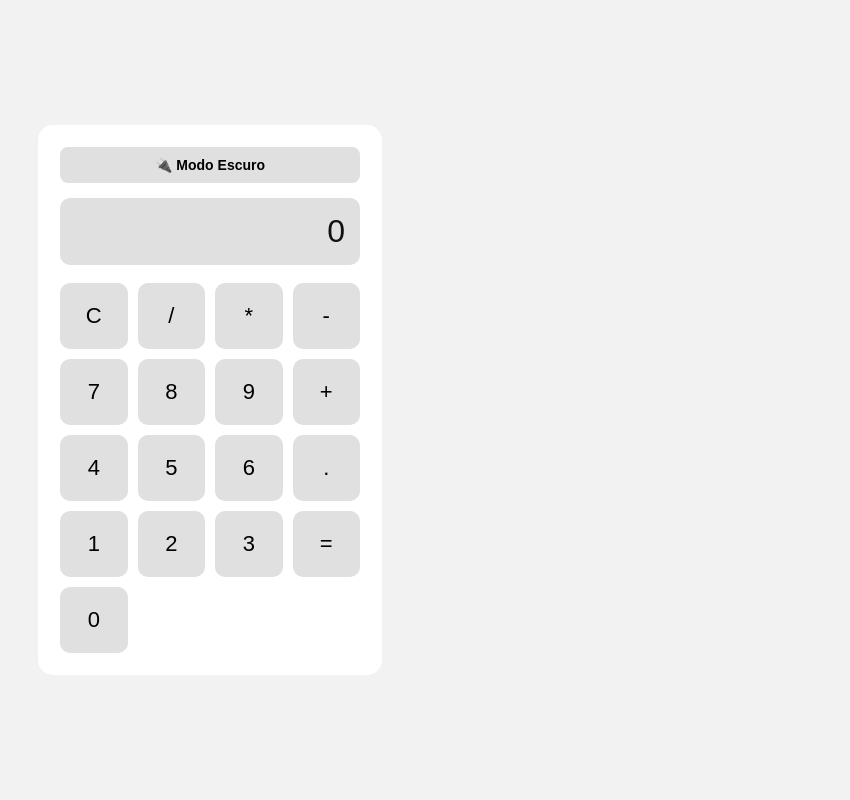
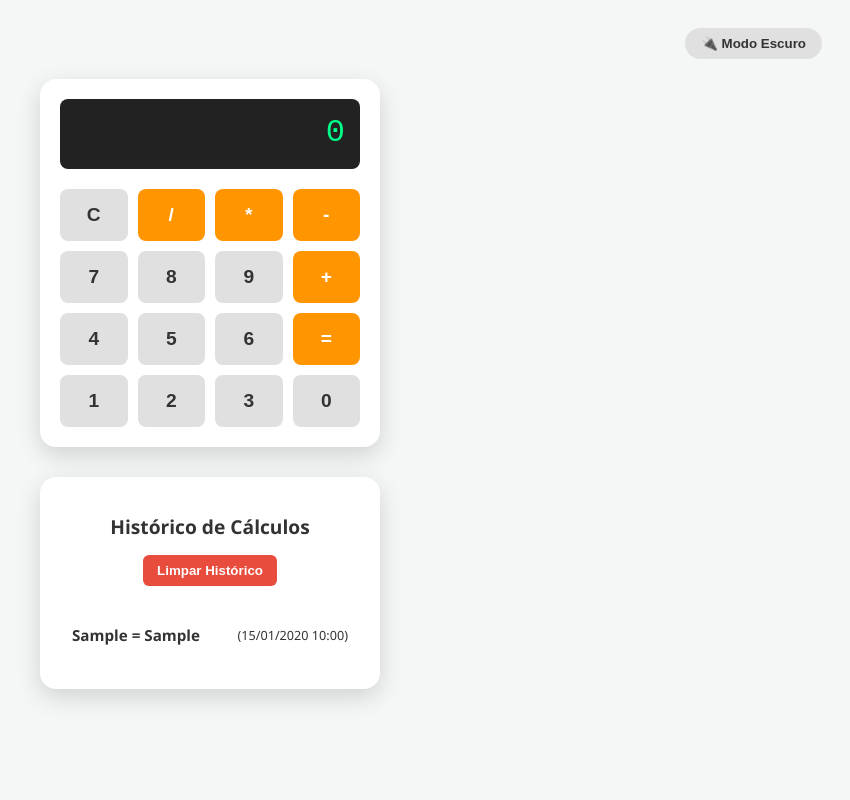
Before and after one commit to Jorge-Miguel007/calculadora-django, a Django app: page / in a window 1280 px wide. Shown: the whole page, without its empty margins (430-1280 px from the left). Run offline with Django 5.2, Linux system fonts and the light colour scheme; tables that the repository leaves empty hold one stand-in row (values such as "Sample post").

Commit message:
atualizaçao do banco de dados e html

```diff
--- a/calculadora/static/calculadora/css/style.css
+++ b/calculadora/static/calculadora/css/style.css
@@ -1,98 +1,161 @@
-/* Variáveis do Tema Claro (Padrão) */
 :root {
-    --bg-body: #f2f2f2;
-    --bg-calculadora: #ffffff;
-    --bg-display: #e0e0e0;
-    --color-display: #111111;
-    --bg-btn: #e0e0e0;
-    --color-btn: #000000;
-    --bg-btn-hover: #d0d0d0;
+    --bg-color: #f4f7f6;
+    --card-bg: #ffffff;
+    --text-color: #333333;
+    --display-bg: #222222;
+    --display-text: #00ff88;
+    --btn-bg: #e0e0e0;
+    --btn-hover: #d0d0d0;
+    --btn-op-bg: #ff9500;
+    --btn-op-text: #ffffff;
+    --btn-danger: #e74c3c;
+    --btn-danger-hover: #c0392b;
+    --border-color: #dddddd;
 }
 
-/* Variáveis do Tema Escuro */
 body.dark-theme {
-    --bg-body: #1a1a1a;
-    --bg-calculadora: #222222;
-    --bg-display: #111111;
-    --color-display: #ffffff;
-    --bg-btn: #333333;
-    --color-btn: #ffffff;
-    --bg-btn-hover: #444444;
+    --bg-color: #121212;
+    --card-bg: #1e1e1e;
+    --text-color: #e0e0e0;
+    --display-bg: #000000;
+    --display-text: #00ff88;
+    --btn-bg: #2c2c2c;
+    --btn-hover: #3d3d3d;
+    --border-color: #333333;
 }
 
 body {
-    font-family: Arial, sans-serif;
-    background-color: var(--bg-body);
-
+    font-family: 'Segoe UI', Tahoma, Geneva, Verdana, sans-serif;
+    background-color: var(--bg-color);
+    color: var(--text-color);
     display: flex;
-    justify-content: center;
+    flex-direction: column;
     align-items: center;
-
-    min-height: 100vh;
-    margin: 0;
-    transition: background-color 0.3s ease;
+    padding: 20px;
+    transition: background-color 0.3s, color 0.3s;
 }
 
-.calculadora {
-    width: 300px;
-    background-color: var(--bg-calculadora);
-    padding: 22px;
-    border-radius: 15px;
-    transition: background-color 0.3s ease;
+/* Botão de Alternar Tema */
+#toggle-theme {
+    align-self: flex-end;
+    padding: 8px 16px;
+    border: none;
+    border-radius: 20px;
+    background-color: var(--btn-bg);
+    color: var(--text-color);
+    cursor: pointer;
+    font-weight: bold;
+    margin-bottom: 20px;
+    transition: 0.2s;
 }
 
-/* Botão de Alternar Tema (Sol / Lua) */
-.btn-tema {
-    width: 100%;
-    padding: 10px;
-    margin-bottom: 15px;
-    font-size: 14px;
-    font-weight: bold;
-    border: none;
-    border-radius: 8px;
-    cursor: pointer;
-    background-color: var(--bg-btn);
-    color: var(--color-btn);
-    transition: background-color 0.3s ease, color 0.3s ease;
+#toggle-theme:hover {
+    background-color: var(--btn-hover);
 }
 
-.btn-tema:hover {
-    background-color: var(--bg-btn-hover);
+/* Container da Calculadora */
+.calculadora {
+    background-color: var(--card-bg);
+    padding: 20px;
+    border-radius: 16px;
+    box-shadow: 0 8px 24px rgba(0, 0, 0, 0.15);
+    width: 300px;
+    margin-bottom: 30px;
 }
 
-.display {
-    background-color: var(--bg-display);
-    color: var(--color-display);
-
-    font-size: 32px;
+#display {
+    background-color: var(--display-bg);
+    color: var(--display-text);
+    font-size: 2rem;
+    font-family: 'Courier New', Courier, monospace;
     text-align: right;
-
     padding: 15px;
-    margin-bottom: 18px;
-
-    border-radius: 10px;
-    transition: background-color 0.3s ease, color 0.3s ease;
+    border-radius: 8px;
+    margin-bottom: 20px;
+    min-height: 40px;
+    word-wrap: break-word;
 }
 
 .botoes {
     display: grid;
-    grid-template-columns: repeat(4, 2fr);
+    grid-template-columns: repeat(4, 1fr);
     gap: 10px;
 }
 
-button {
-    font-size: 22px;
-    padding: 20px;
-
+.numero {
+    padding: 15px;
+    font-size: 1.2rem;
     border: none;
-    border-radius: 10px;
-
+    border-radius: 8px;
+    background-color: var(--btn-bg);
+    color: var(--text-color);
     cursor: pointer;
-    background-color: var(--bg-btn);
-    color: var(--color-btn);
-    transition: background-color 0.3s ease, color 0.3s ease;
+    font-weight: bold;
+    transition: 0.1s;
 }
 
-button:hover {
-    background-color: var(--bg-btn-hover);
+.numero:hover {
+    background-color: var(--btn-hover);
 }
+
+/* Destaque para operadores */
+.numero:nth-child(2),
+.numero:nth-child(3),
+.numero:nth-child(4),
+.numero:nth-child(8),
+.numero:nth-child(12) {
+    background-color: var(--btn-op-bg);
+    color: var(--btn-op-text);
+}
+
+/* Painel do Histórico */
+.historico-container {
+    background-color: var(--card-bg);
+    padding: 20px;
+    border-radius: 16px;
+    box-shadow: 0 8px 24px rgba(0, 0, 0, 0.15);
+    width: 300px;
+    text-align: center;
+}
+
+.historico-container h2 {
+    font-size: 1.2rem;
+    margin-bottom: 15px;
+}
+
+#btn-limpar-historico {
+    background-color: var(--btn-danger);
+    color: white;
+    border: none;
+    padding: 8px 14px;
+    border-radius: 6px;
+    cursor: pointer;
+    font-weight: bold;
+    margin-bottom: 15px;
+    transition: 0.2s;
+}
+
+#btn-limpar-historico:hover {
+    background-color: var(--btn-danger-hover);
+}
+
+.historico-lista {
+    list-style: none;
+    padding: 0;
+    max-height: 200px;
+    overflow-y: auto;
+    text-align: left;
+}
+
+.historico-lista li {
+    padding: 8px 12px;
+    border-bottom: 1px solid var(--border-color);
+    display: flex;
+    justify-content: space-between;
+    align-items: center;
+    font-size: 0.95rem;
+}
+
+.historico-lista li:last-child {
+    border-bottom: none;
+}
--- a/calculadora/static/calculadora/js/script.js
+++ b/calculadora/static/calculadora/js/script.js
@@ -2,6 +2,27 @@ document.addEventListener("DOMContentLoaded", function() {
     const botoes = document.querySelectorAll(".numero");
     const display = document.getElementById("display");
     const btnTema = document.getElementById("toggle-theme");
+
+    const btnLimpar = document.getElementById("btn-limpar-historico");
+
+if (btnLimpar) {
+    btnLimpar.addEventListener("click", function() {
+        fetch('/limpar-historico/', {
+            method: 'POST',
+            headers: {
+                'Content-Type': 'application/json',
+            }
+        })
+        .then(response => response.json())
+        .then(data => {
+            if (data.status === 'sucesso') {
+                // Opção 1: Recarrega a página para atualizar a lista limpa
+                window.location.reload();
+            }
+        })
+        .catch(error => console.error('Erro ao limpar histórico:', error));
+    });
+}
 
     // Função responsável por enviar os dados para o Django e atualizar a tela
     function salvarNoBanco(expressao, resultado) {
--- a/calculadora/templates/calculadora/index.html
+++ b/calculadora/templates/calculadora/index.html
@@ -1,42 +1,58 @@
-{% load static %}
-
 <!DOCTYPE html>
 <html lang="pt-br">
 <head>
     <meta charset="UTF-8">
-        <title>Calculadora</title>
+    <meta name="viewport" content="width=device-width, initial-scale=1.0">
+    <title>Calculadora Django</title>
+    {% load static %}
     <link rel="stylesheet" href="{% static 'calculadora/css/style.css' %}">
 </head>
 <body>
 
+    <button id="toggle-theme">🔌 Modo Escuro</button>
+
     <div class="calculadora">
-            <!--botao para alterar o tema-->
-            <button type="button" id="toggle-theme" class="btn-tema">🔌 Modo Escuro</button>
-            <div class="display" id="display">0</div>
+        <div id="display">0</div>
+        <div class="botoes">
+            <button class="numero">C</button>
+            <button class="numero">/</button>
+            <button class="numero">*</button>
+            <button class="numero">-</button>
 
-            <div class="botoes">
-                <button type="button" class="numero">C</button>
-                <button type="button" class="numero">/</button>
-                <button type="button" class="numero">*</button>
-                <button type="button" class="numero">-</button>
+            <button class="numero">7</button>
+            <button class="numero">8</button>
+            <button class="numero">9</button>
+            <button class="numero">+</button>
 
-                <button type="button" class="numero" id="botao7">7</button>
-                <button type="button" class="numero">8</button>
-                <button type="button" class="numero">9</button>
-                <button type="button" class="numero">+</button>
+            <button class="numero">4</button>
+            <button class="numero">5</button>
+            <button class="numero">6</button>
+            <button class="numero">=</button>
 
-                <button type="button" class="numero">4</button>
-                <button type="button" class="numero">5</button>
-                <button type="button" class="numero">6</button>
-                <button type="button" class="numero">.</button>
+            <button class="numero">1</button>
+            <button class="numero">2</button>
+            <button class="numero">3</button>
+            <button class="numero">0</button>
+        </div>
+    </div>
 
-                <button type="button" class="numero">1</button>
-                <button type="button" class="numero">2</button>
-                <button type="button" class="numero">3</button>
-                <button type="button" class="numero">=</button>
+    <!-- SECÇÃO DO HISTÓRICO COM O BOTÃO -->
+    <div class="historico-container">
+        <h2>Histórico de Cálculos</h2>
 
-                <button type="button" class="numero">0</button>
-            </div>
+        <!-- Botão para limpar histórico -->
+        <button id="btn-limpar-historico">Limpar Histórico</button>
+
+        <ul class="historico-lista">
+            {% for item in historico %}
+                <li>
+                    <strong>{{ item.expressao }} = {{ item.resultado }}</strong>
+                    <small>({{ item.criado_em|date:"d/m/Y H:i" }})</small>
+                </li>
+            {% empty %}
+                <li>Nenhum cálculo efetuado ainda.</li>
+            {% endfor %}
+        </ul>
     </div>
 
     <script src="{% static 'calculadora/js/script.js' %}"></script>
--- a/calculadora/views.py
+++ b/calculadora/views.py
@@ -3,6 +3,14 @@ from django.http import JsonResponse
 from django.views.decorators.csrf import csrf_exempt
 import json
 from .models import HistoricoCalculo
+
+@csrf_exempt
+def limpar_historico(request):
+    if request.method == 'POST':
+        # Apaga todos os registos do banco PostgreSQL
+        HistoricoCalculo.objects.all().delete()
+        return JsonResponse({'status': 'sucesso'})
+    return JsonResponse({'status': 'erro'}, status=400)
 
 def index(request):
     # Carrega todo o histórico ordenado pelo mais recente
```
Lines whose indentation alone changed are shown as unchanged.
